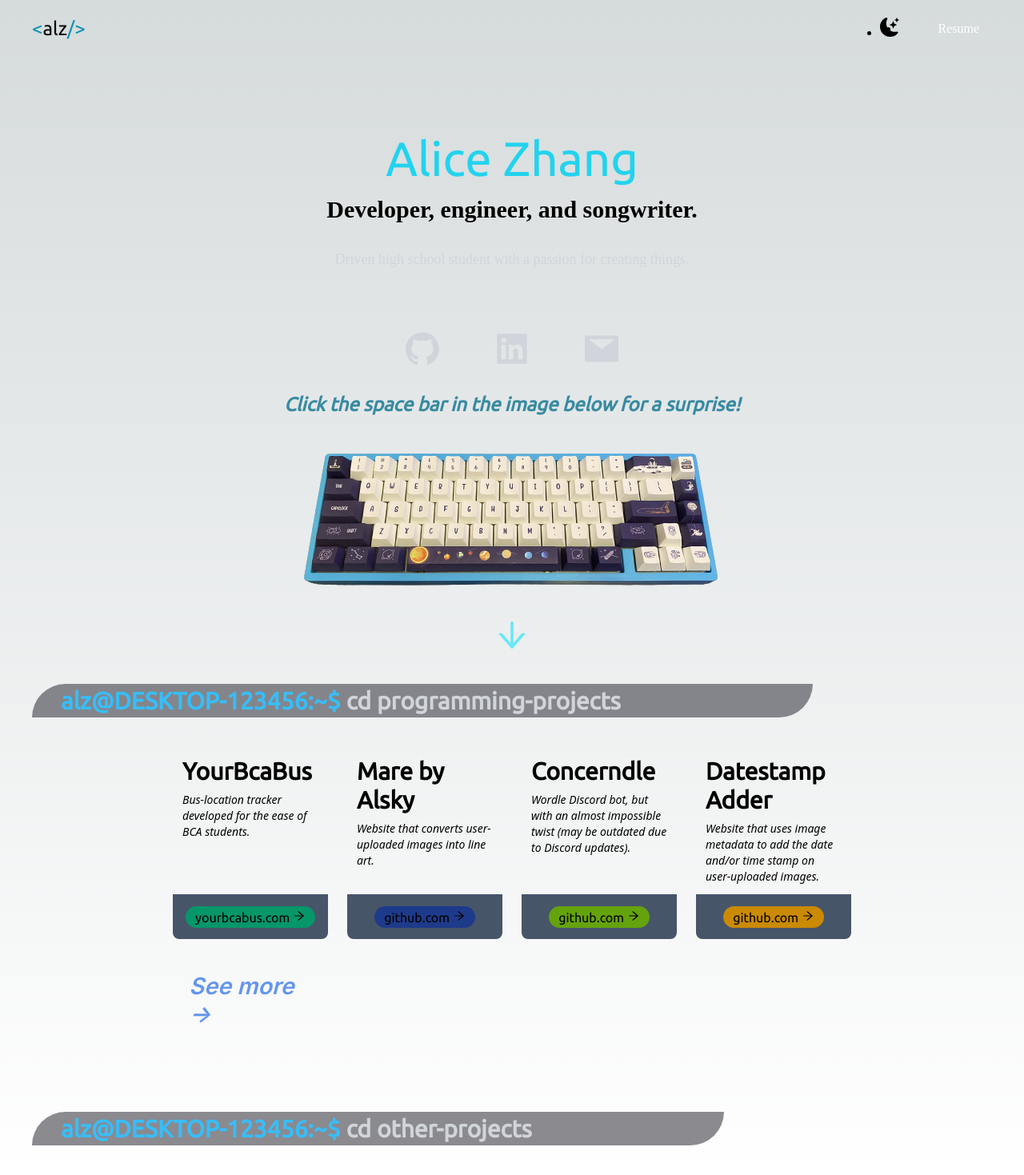
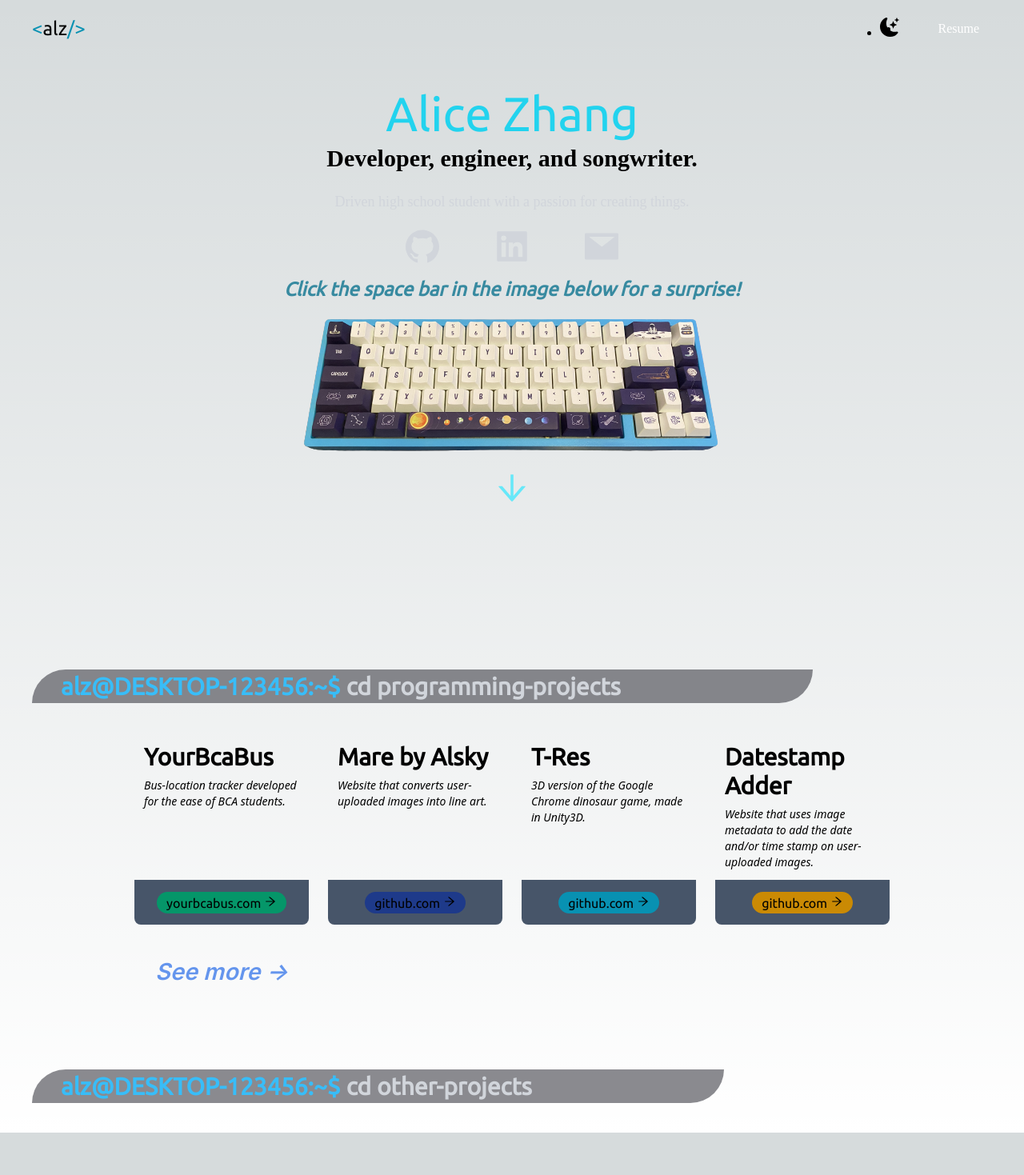
Before and after one commit to azhang45/alz, a Next.js app: page / in a window 1280 px wide. Shown: the whole page at 80% size. After the commit the page ends 1416 px from the top, so only its background shows below. Built offline with nearby package versions, Linux system fonts and the light colour scheme.

Commit message:
formatting

```diff
--- a/package.json
+++ b/package.json
@@ -10,7 +10,7 @@
   },
   "dependencies": {
     "@next/font": "13.1.6",
-    "next": "13.1.6",
+    "next": "^13.1.6",
     "react": "18.2.0",
     "react-dom": "18.2.0",
     "react-icons": "^4.7.1"
--- a/src/pages/index.js
+++ b/src/pages/index.js
@@ -31,7 +31,7 @@ export default function Home() {
 
       <main className=' bg-gradient-to-br from-slate-900 to-violet-700 px-10'>
         <section className='min-h-screen'>
-          <nav className='py-5 mb-12 flex justify-between'>
+          <nav className='pt-5 pb-3 mb-12 flex justify-between'>
             <a className='text-2xl font-ubuntu' href="">
               <span className=' text-cyan-600'>&lt;</span>alz<span className=' text-cyan-600'>&#47;&gt;</span>
             </a>
@@ -47,25 +47,25 @@ export default function Home() {
             </ul>
           </nav>
 
-          <div className='text-center p-10'>
-            <h2 className='text-6xl py-2 text-cyan-400 font-medium font-ubuntu'>Alice Zhang</h2>
+          <div className='text-center px-10'>
+            <h2 className='text-6xl text-cyan-400 font-medium font-ubuntu'>Alice Zhang</h2>
             <h3 className='text-3xl py-2'>Developer, engineer, and songwriter.</h3>
-            <p className='text-lg py-5 leading-8 text-gray-300'>
+            <p className='text-lg py-3 leading-8 text-gray-300'>
               Driven high school student with a passion for creating things.
             </p>
           </div>
 
-          <div className='text-5xl flex justify-center gap-16 py-3 text-gray-300'>
+          <div className='text-5xl flex justify-center gap-16 py-1 text-gray-300'>
             <a href='https://github.com/azhang45'> <AiFillGithub /> </a>
             <a href='https://www.linkedin.com/in/alice-zhang-994145247/'><AiFillLinkedin /></a>
             <a href='mailto:alicenz0063@gmail.com'><AiFillMail /></a>
           </div>
 
           <div>
-            <h2 className='font-ubuntu text-cyan-700 opacity-80 flex justify-center py-3'><em>Click the space bar in the image below for a surprise!</em></h2>
+            <h2 className='font-ubuntu text-cyan-700 opacity-80 flex justify-center py-1'><em>Click the space bar in the image below for a surprise!</em></h2>
           </div>
 
-          <div className='relative flex justify-center mx-auto py-5'>
+          <div className='relative flex justify-center mx-auto py-1'>
             <Image src = {keyboard} alt = "useMap" useMap = "#spacebar"/>
             <map name = "spacebar">
               <area shape = "rect" coords = "140,130,333,162" alt = "_blank"
@@ -75,7 +75,7 @@ export default function Home() {
           </div>
 
 
-          <div className='text-5xl flex justify-center text-cyan-300'>
+          <div className='text-5xl flex justify-center text-cyan-300 pb-8'>
             <AiOutlineArrowDown className={styles.downarrow} onClick={handleClick} />
           </div>
 
@@ -91,7 +91,7 @@ export default function Home() {
 
           {/* grid of prog projects */}
           <div>
-            <div className='py-10 px-16 md:px-32 xl:px-44 grid md:grid-cols-2 xl:grid-cols-4 gap-6'>
+            <div className='py-10 px-10 md:px-24 xl:px-32 grid md:grid-cols-2 xl:grid-cols-4 gap-6'>
 
               {/* project 1 */}
               <article className='flex flex-col'>
@@ -139,18 +139,18 @@ export default function Home() {
               <article className='flex flex-col'>
                 <a className="block border border-slate-400 dark:border-slate-600 p-3 flex-grow
                   hover:opacity-80 active:opacity-60 transition-opacity rounded-t-lg bg-cover bg-center
-                  bg-gradient-to-br from-green-800 to-yellow-500" >
+                  bg-gradient-to-br from-sky-800 to-yellow-500" >
 
                     <h4 className="font-ubuntu font-bold text-2xl sm:text-3xl">
-                      Concerndle
+                      T-Res
                     </h4>
                     <p className="font-sans text-sm mt-2 italic">
-                      Wordle Discord bot, but with an almost impossible twist (may be outdated due to Discord updates).
+                      3D version of the Google Chrome dinosaur game, made in Unity3D.
                     </p>
                 </a>
                 <div className="flex items-center justify-center px-4 h-14 space-x-4 bg-slate-600 rounded-b-lg">
-                  <a href="https://github.com/azhang45/Concerndle" target="_blank"
-                    className="font-ubuntu hover:opacity-80 active:opacity-60 transition-opacity px-3 py-1 rounded-full bg-lime-600 dark:border-white/20">
+                  <a href="https://github.com/azhang45/T-Res" target="_blank"
+                    className="font-ubuntu hover:opacity-80 active:opacity-60 transition-opacity px-3 py-1 rounded-full bg-cyan-600 dark:border-white/20">
                       github.com <AiOutlineArrowRight />
                   </a>
                 </div>
--- a/src/pages/progproj.jsx
+++ b/src/pages/progproj.jsx
@@ -23,7 +23,7 @@ export default function ProgProj() {
                 </ul>
             </nav>
 
-            <div className='text-left py-10 px-1 md:px-8'>
+            <div className='text-left py-3 px-1 md:px-8'>
                 <h2 className='text-6xl py-1 text-cyan-400 font-medium font-ubuntu'>Programming Projects</h2>
                 <h3 className='text-3xl py-2'>With front-ends that may not be as nice...</h3>
             </div>
@@ -78,20 +78,20 @@ export default function ProgProj() {
                 <article className='flex flex-col'>
                     <a className="block border border-slate-400 dark:border-slate-600 p-3 flex-grow
                     hover:opacity-80 active:opacity-60 transition-opacity rounded-t-lg bg-cover bg-center
-                    bg-gradient-to-br from-green-800 to-yellow-500" >
+                    bg-gradient-to-br from-sky-800 to-yellow-500" >
 
                         <h4 className="font-ubuntu font-bold text-2xl sm:text-3xl">
-                        Concerndle
+                        T-Res
                         </h4>
                         <p className="font-sans text-sm mt-2 italic">
-                        Wordle Discord bot, but with an almost impossible twist (may be outdated due to Discord updates).
+                        3D version of the Google Chrome dinosaur game, made in Unity3D.
                         </p>
                     </a>
                     <div className="flex items-center justify-center px-4 h-14 space-x-4 bg-slate-600 rounded-b-lg">
-                    <a href="https://github.com/azhang45/Concerndle" target="_blank"
-                        className="font-ubuntu hover:opacity-80 active:opacity-60 transition-opacity px-3 py-1 rounded-full bg-lime-600 dark:border-white/20">
-                        github.com <AiOutlineArrowRight />
-                    </a>
+                        <a href="https://github.com/azhang45/T-Res" target="_blank"
+                            className="font-ubuntu hover:opacity-80 active:opacity-60 transition-opacity px-3 py-1 rounded-full bg-cyan-600 dark:border-white/20">
+                            github.com <AiOutlineArrowRight />
+                        </a>
                     </div>
                 </article>
 
@@ -116,6 +116,27 @@ export default function ProgProj() {
                     </div>
                 </article>
 
+                {/* project 5 */}
+                <article className='flex flex-col'>
+                    <a className="block border border-slate-400 dark:border-slate-600 p-3 flex-grow
+                    hover:opacity-80 active:opacity-60 transition-opacity rounded-t-lg bg-cover bg-center
+                    bg-gradient-to-br from-green-800 to-yellow-500" >
+
+                        <h4 className="font-ubuntu font-bold text-2xl sm:text-3xl">
+                        Concerndle
+                        </h4>
+                        <p className="font-sans text-sm mt-2 italic">
+                        Wordle Discord bot, but with an almost impossible twist (may be outdated due to Discord updates).
+                        </p>
+                    </a>
+                    <div className="flex items-center justify-center px-4 h-14 space-x-4 bg-slate-600 rounded-b-lg">
+                    <a href="https://github.com/azhang45/Concerndle" target="_blank"
+                        className="font-ubuntu hover:opacity-80 active:opacity-60 transition-opacity px-3 py-1 rounded-full bg-lime-600 dark:border-white/20">
+                        github.com <AiOutlineArrowRight />
+                    </a>
+                    </div>
+                </article>
+
             </div>
         </section>
     </main>
```
Also changed, not shown: 1 other file (tests, documents, lock files or other folders).
